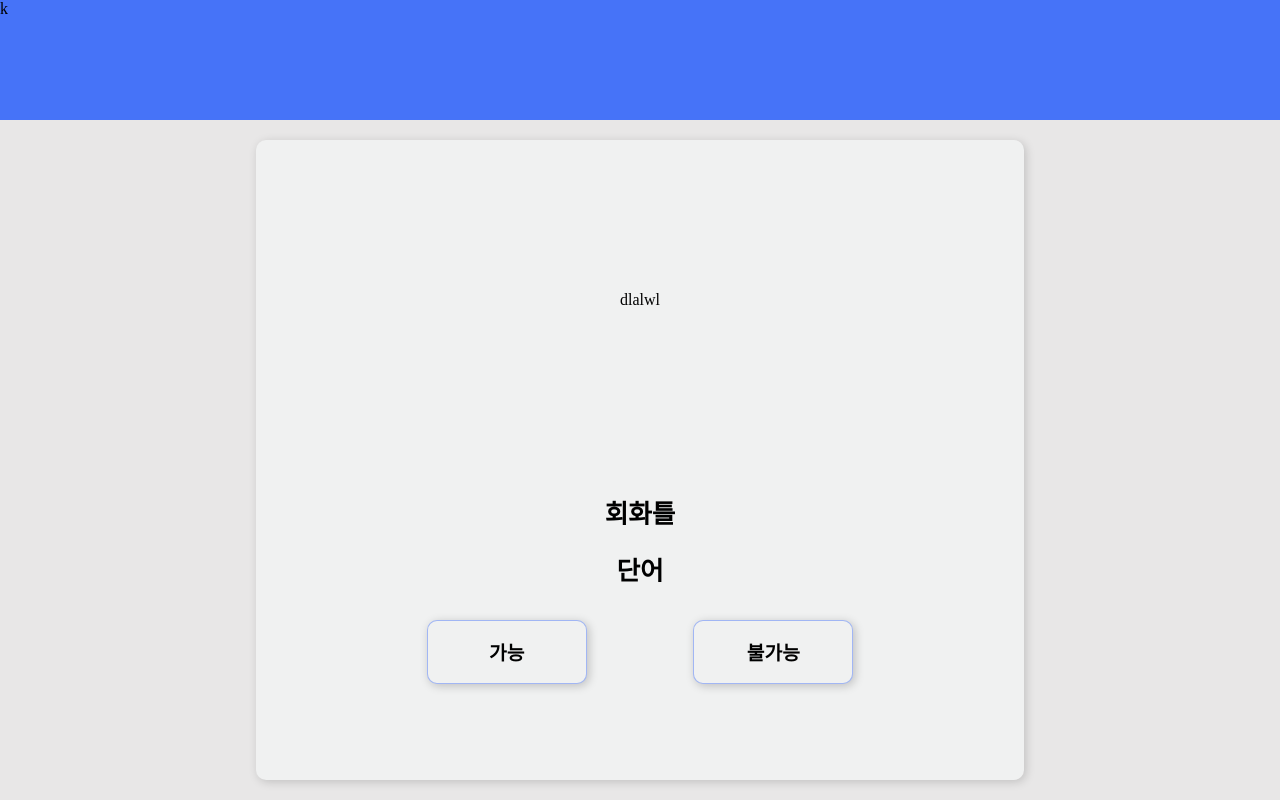
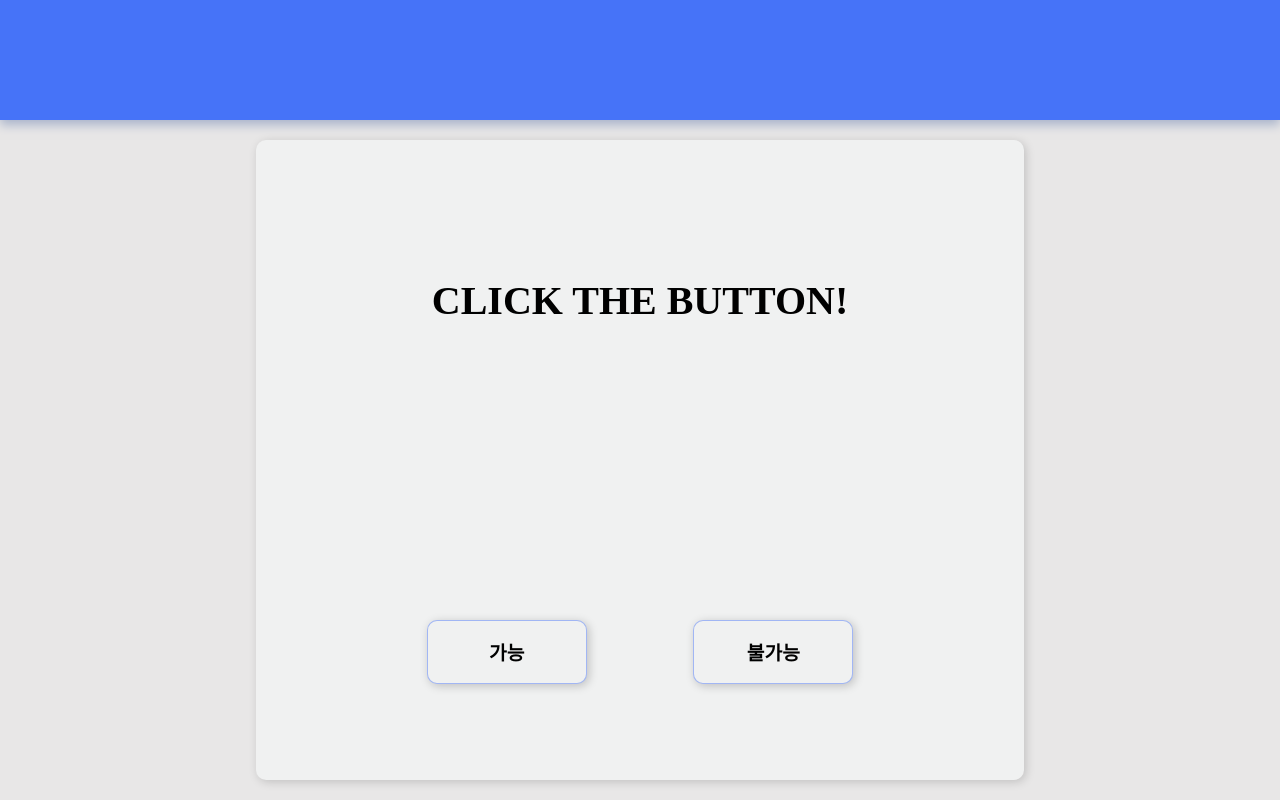
Before and after one commit to monggu1004/VocabularyList, a website: page usage/useage.html in a window 1280 px wide. Drawn offline with Linux system fonts and the light colour scheme.

Commit message:
error again
.

```diff
--- a/usage/useage.html
+++ b/usage/useage.html
@@ -7,13 +7,13 @@
     <link rel="stylesheet" href="/usage/usestyle.css" />
   </head>
   <body>
-    <div class="trainheader">k</div>
+    <div class="trainheader"></div>
     <div class="traincontainer">
       <div class="trainbox">
-        <div class="imgcontainer">dlalwl</div>
+        <div class="imgcontainer">CLICK THE BUTTON!</div>
         <div class="wordcontainer">
-          <div class="conversation">회화틀</div>
-          <div class="words">단어</div>
+          <div class="conversation"></div>
+          <div class="words"></div>
         </div>
         <form class="answercontainer">
           <button type="button" class="know">가능</button>
--- a/usage/usestyle.css
+++ b/usage/usestyle.css
@@ -15,6 +15,7 @@ body {
   width: 100vw;
   height: 15vh;
   background-color: rgba(45, 96, 247, 0.877);
+  box-shadow: 0px 5px 10px rgba(0, 48, 143, 0.765);
 }
 .traincontainer {
   width: 100vw;
@@ -30,6 +31,8 @@ body {
   display: flex;
   justify-content: center;
   align-items: center;
+  font-size: 40px;
+  font-weight: 800;
 }
 .trainbox {
   width: 60vw;
```
